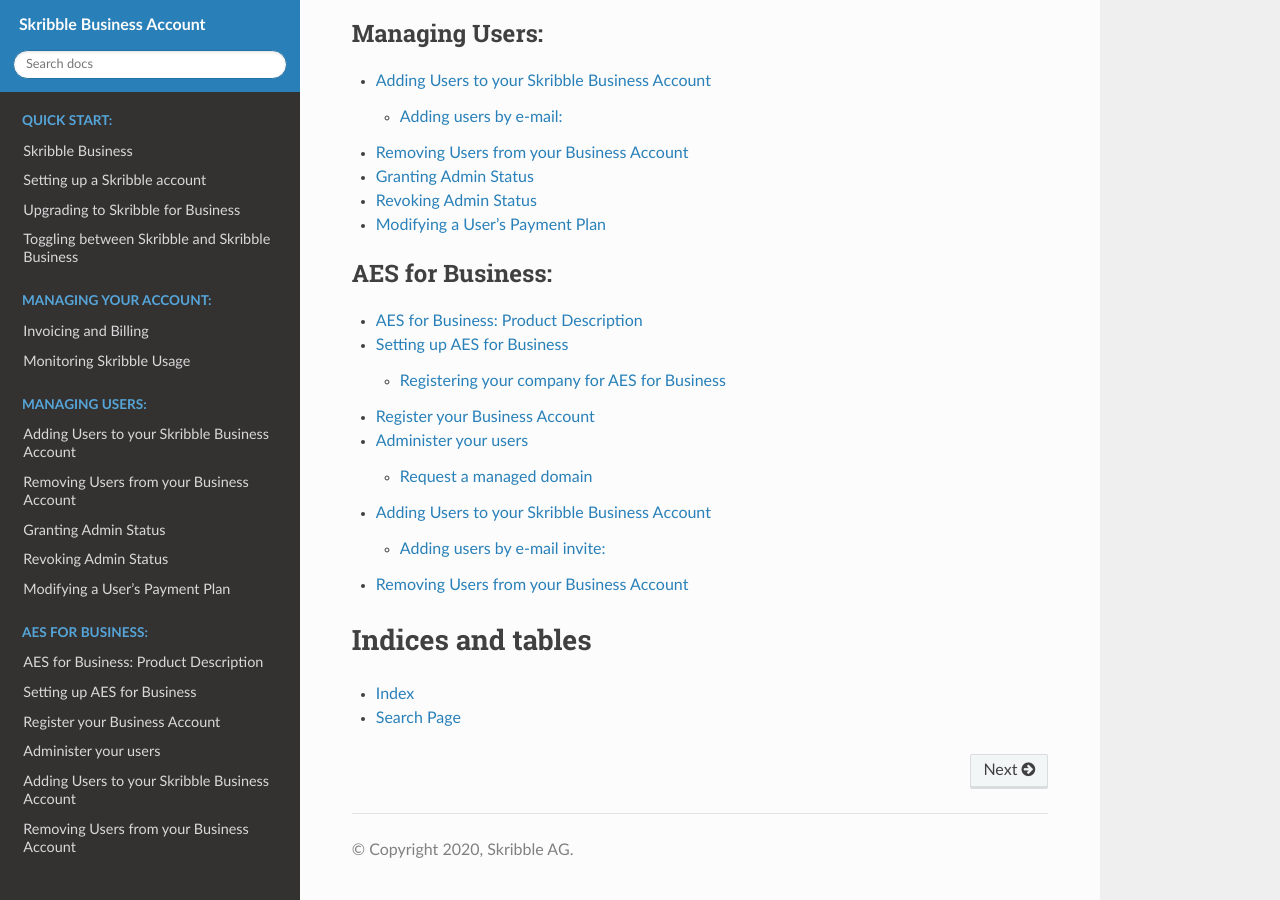
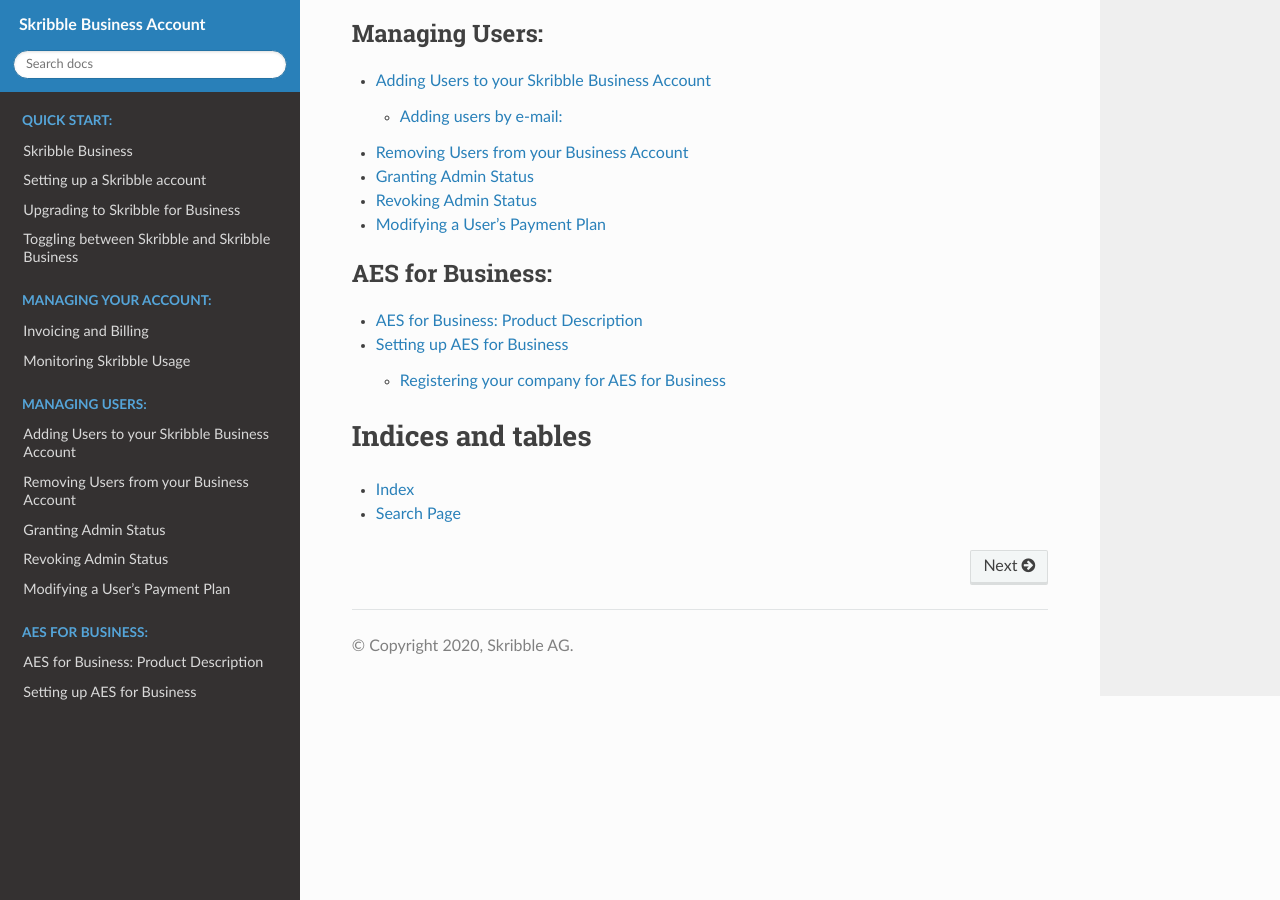
Before and after one commit to matthieu-bt/business-guide, a Sphinx documentation site: the page built from source/index.rst, in a window 1280 px wide and 900 px high, scrolled down 512 px. Built offline with Sphinx 7.4.7 and the Read the Docs theme 2.0.0, drawn with Linux system fonts in a browser that asks for light colours.

Commit message:
removes dummy files

```diff
--- a/source/index.rst
+++ b/source/index.rst
@@ -44,10 +44,7 @@
 
    aes/AESproduct
    aes/AESsetup
-   setup/registration
-   membership/admin
-   membership/adding
-   membership/removing
+
 
 
 Indices and tables
--- a/source/membership/adding.rst
+++ /dev/null
@@ -1,31 +0,0 @@
-==============================================
-Adding Users to your Skribble Business Account
-==============================================
-
-There are two ways to add users to your Skribble Business Account:
-
-- By Domain (whitelisting)
-- e-mail invite
-
-The simplest way to add multiple users to your Business Account is by registering your company domain (@example.org). Once this is complete, any user who creates a new Skribble account using your company domain will automatically be a part of your Business Account.
-
-**Note:** Any users at your company who created a Skribble account *before* your domain was registered with your Business Account will not be added automatically to your account. You will need to add those users by e-mail invite, described below.
-
-Adding users by e-mail invite:
-------------------------------
-
-The other way to add users to your Skribble Business Account is by email invite:
-
--From the Skribble Business page, click the **Members** icon
-
-*image*
-
--Click **Add Member**
-
-*image*
-
--Type the email address of the user you wish to invite. You can add multiple emails by separating them with a comma. Once you are finished adding emails to the text box, click **Add**.
-
-*image*
-
-When users follow the invitation to create a Skribble account, they are automatically added to your business account.
--- a/source/membership/admin.rst
+++ /dev/null
@@ -1,18 +0,0 @@
-.. _administer-your-users:
-
-Administer your users
-=====================
-
-After :ref:`register-your-business-account` you can start adding members.
-
-After :ref:`registering your business account <register-your-business-account>`
-you can start adding members.
-
-
-.. _administer-managed-domain:
-
-Request a managed domain
-------------------------
-
-You can request a managed domain to make it easier for people to join your
-business.
--- a/source/membership/removing.rst
+++ /dev/null
@@ -1,19 +0,0 @@
-=========================================
-Removing Users from your Business Account
-=========================================
-
-- From your Skribble Business Account, click the **Members** menu button.
-
-*image*
-
-On the **Members** page you will see a list of all members of your Skribble Business Account. The options menu for each member is three vertical dots [insert logo image or blown up image of the logo in context?] located at the far-right of the row.
-
-*image*
-
-- Click on the options menu for a drop-down list of actions you can take for the selected user
-
-*image*
-
-- Click **Remove member**
-
-This user will still have access to their Skribble account, but their usage will not be billed to your Skribble Business Account.
--- a/source/setup/registration.rst
+++ /dev/null
@@ -1,14 +0,0 @@
-.. _register-your-business-account:
-
-Register your Business Account
-==============================
-
-To register your business account you need to have an account.
-
-Then you do the foo-dizzle. Which allows you to then created a
-bar-dazzle. Using these at the same time allows you to register
-a business account.
-
-Congratulations, you are the proud owner of a new business account!
-
-Add new words here!
```
